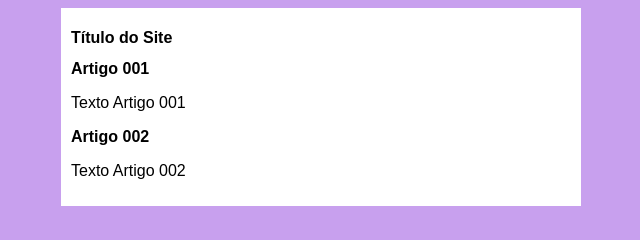
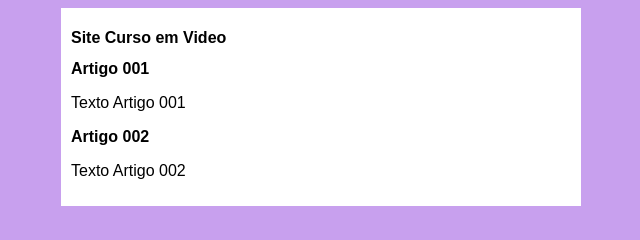
Before and after one commit to felixmacuiana/site-project, a plain HTML site: page index.html in a window 1280 px wide. Shown: the full height of the page, 319-959 px from the left. Drawn offline with Linux system fonts and the light colour scheme.

Commit message:
Update index.html

```diff
--- a/index.html
+++ b/index.html
@@ -9,7 +9,7 @@
 <body>
     <main>
         <header>
-            <h1>Título do Site</h1>
+            <h1>Site Curso em Video</h1>
         </header>
         <article>
             <h2>Artigo 001</h2>
```
